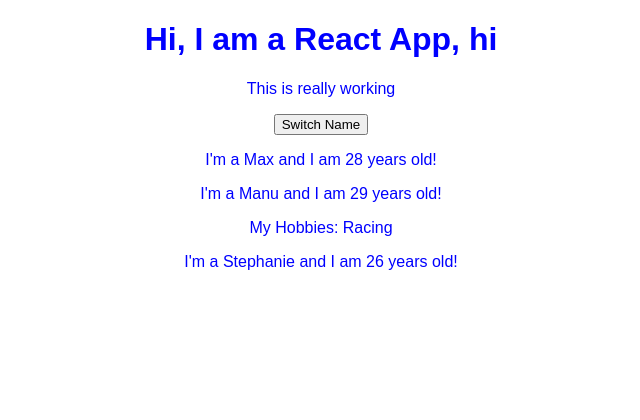
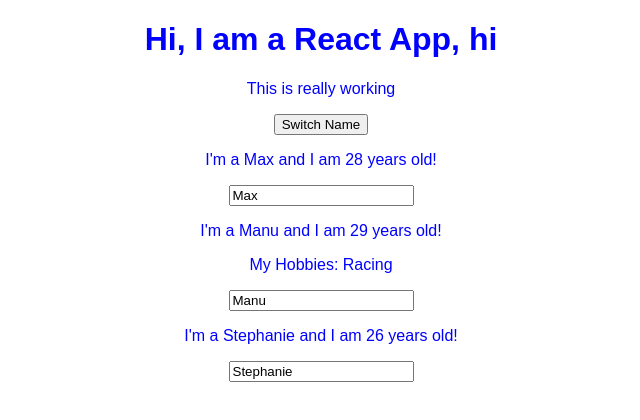
Before and after one commit to karolokienica/react-complete-guide, a React (Create React App) app: page / in a window 1280 px wide. Shown: the top 420 px of the page, without its empty margins (319-959 px from the left). Built offline with nearby package versions, Linux system fonts and the light colour scheme.

Commit message:
added two-way binding

```diff
--- a/src/App.js
+++ b/src/App.js
@@ -25,6 +25,15 @@
     });
   };
 
+  nameChangedHandler = (event) => {
+    this.setState({
+      persons: [
+        { name: 'Max', age: 28 },
+        { name: event.target.value, age: 29 },
+        { name: 'Stephanie', age: 27 },
+      ],})
+    }
+
   render() {
     return (
       <div className='App'>
@@ -39,6 +48,7 @@
           name={this.state.persons[1].name}
           age={this.state.persons[1].age}
           click={this.switchNameHandler.bind(this, 'Max!')}
+          changed={this.nameChangedHandler}
         >
           My Hobbies: Racing
         </Person>
--- a/src/Person/Person.js
+++ b/src/Person/Person.js
@@ -7,6 +7,7 @@
         I'm a {props.name} and I am {props.age} years old!
       </p>
       <p>{props.children}</p>
+      <input type="text" onChange={props.changed} value={props.name}/>
     </div>
   );
 };
```
